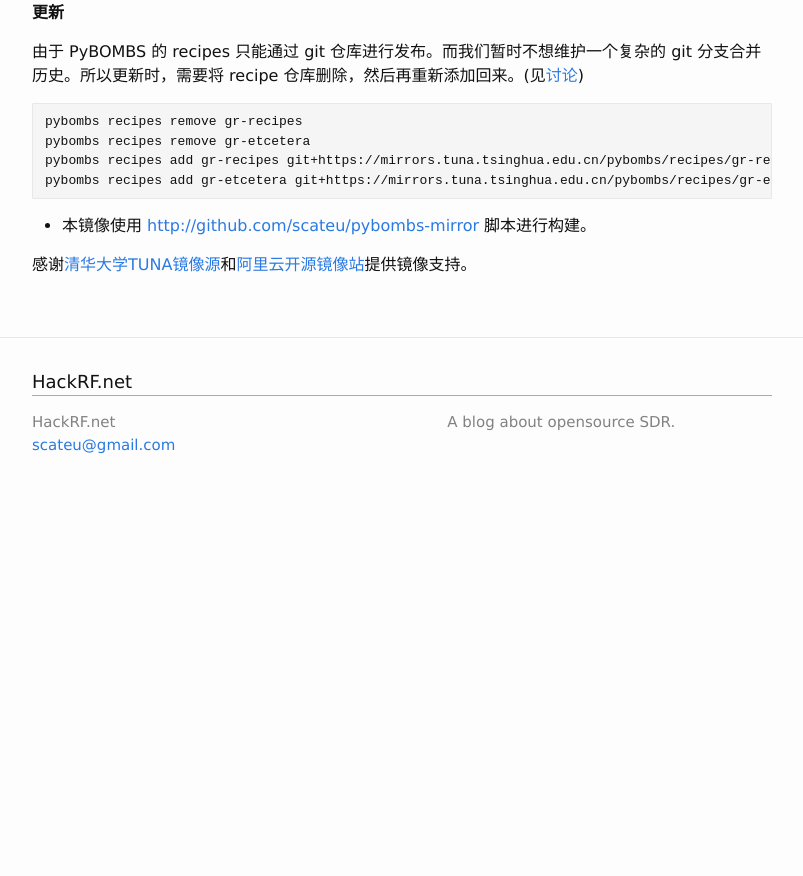
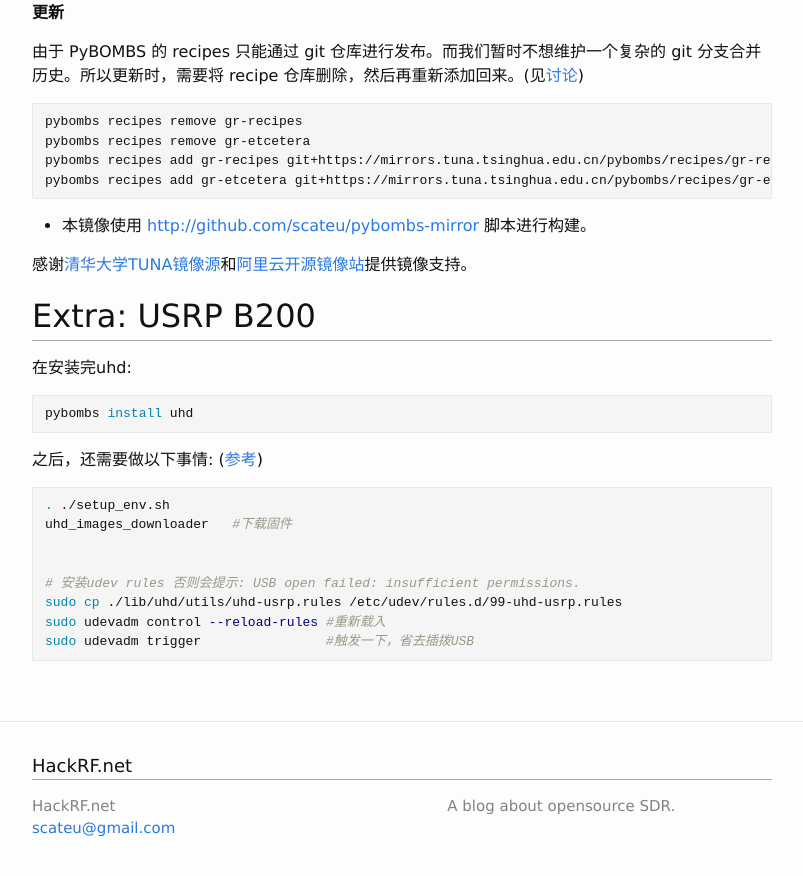
Before and after one commit to hackrf/hackrf.github.io, a Jekyll site: the page built from _posts/2016-06-17-pybombs-mirror-tuna.md, in a window 1280 px wide and 900 px high, scrolled down 925 px. Shown: the top 876 px of the window, without its empty margins (238-1041 px from the left). Built offline with Jekyll 4.4.1, drawn with Linux system fonts in a browser that asks for light colours; comment, search, counter and statistics services are not loaded; before the commit the page ends 1441 px from its top, so only the background shows below that.

Commit message:
Wed Dec 21 13:06:21 HKT 2016

````diff
--- a/_posts/2016-06-17-pybombs-mirror-tuna.md
+++ b/_posts/2016-06-17-pybombs-mirror-tuna.md
@@ -48,3 +48,25 @@ PyBOMBS 镜像使用帮助
 
 
 感谢[清华大学TUNA镜像源](https://mirrors.tuna.tsinghua.edu.cn)和[阿里云开源镜像站](http://mirrors.aliyun.com)提供镜像支持。
+
+
+## Extra: USRP B200
+
+在安装完uhd:
+
+```bash
+pybombs install uhd
+```
+
+之后，还需要做以下事情: ([参考](https://rfpoweramp.com/2014/06/10/setting-up-the-usrp-b200/))
+
+```bash
+. ./setup_env.sh
+uhd_images_downloader   #下载固件
+
+
+# 安装udev rules 否则会提示: USB open failed: insufficient permissions.
+sudo cp ./lib/uhd/utils/uhd-usrp.rules /etc/udev/rules.d/99-uhd-usrp.rules
+sudo udevadm control --reload-rules #重新载入
+sudo udevadm trigger                #触发一下，省去插拨USB
+```
````
